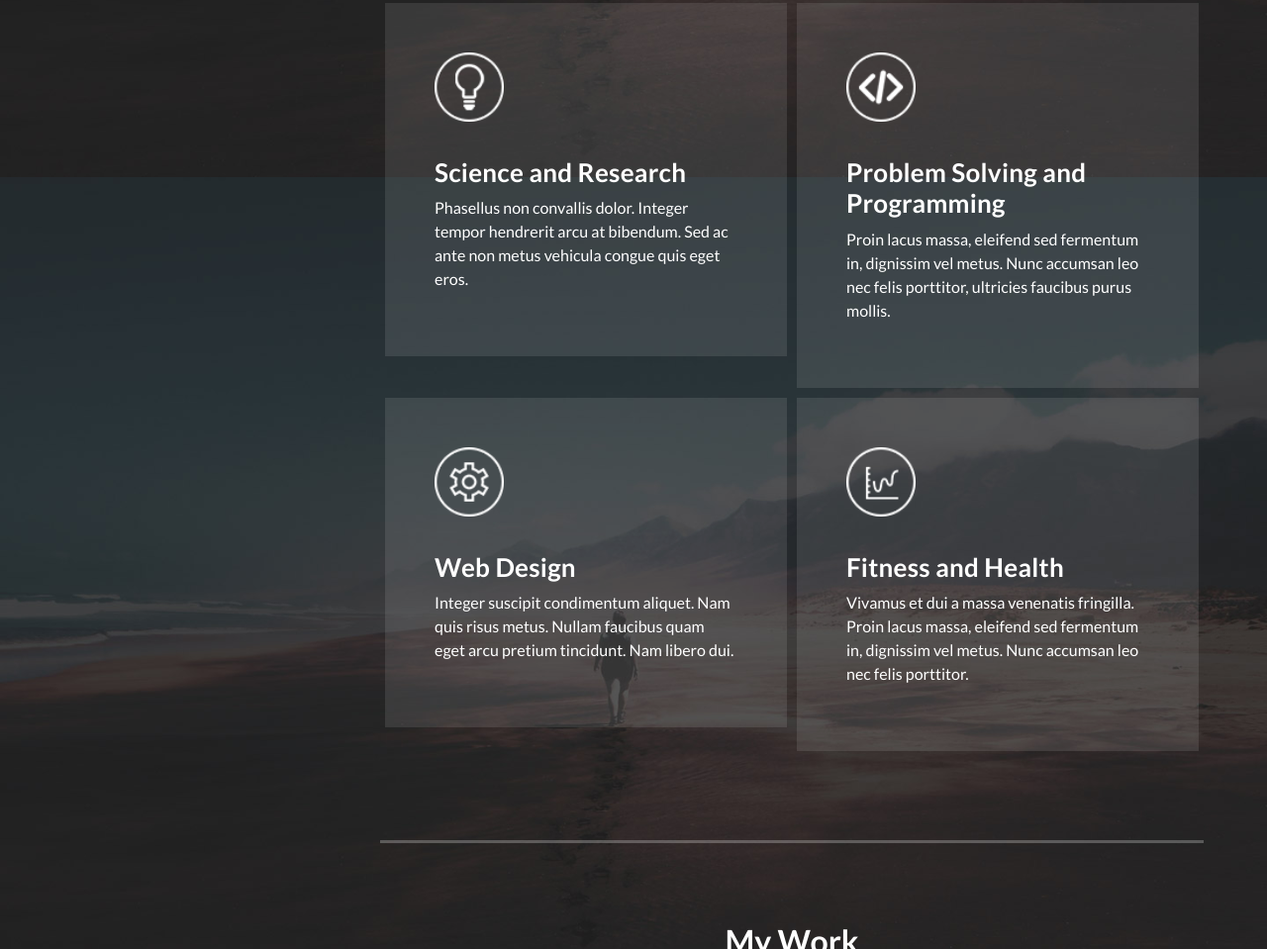
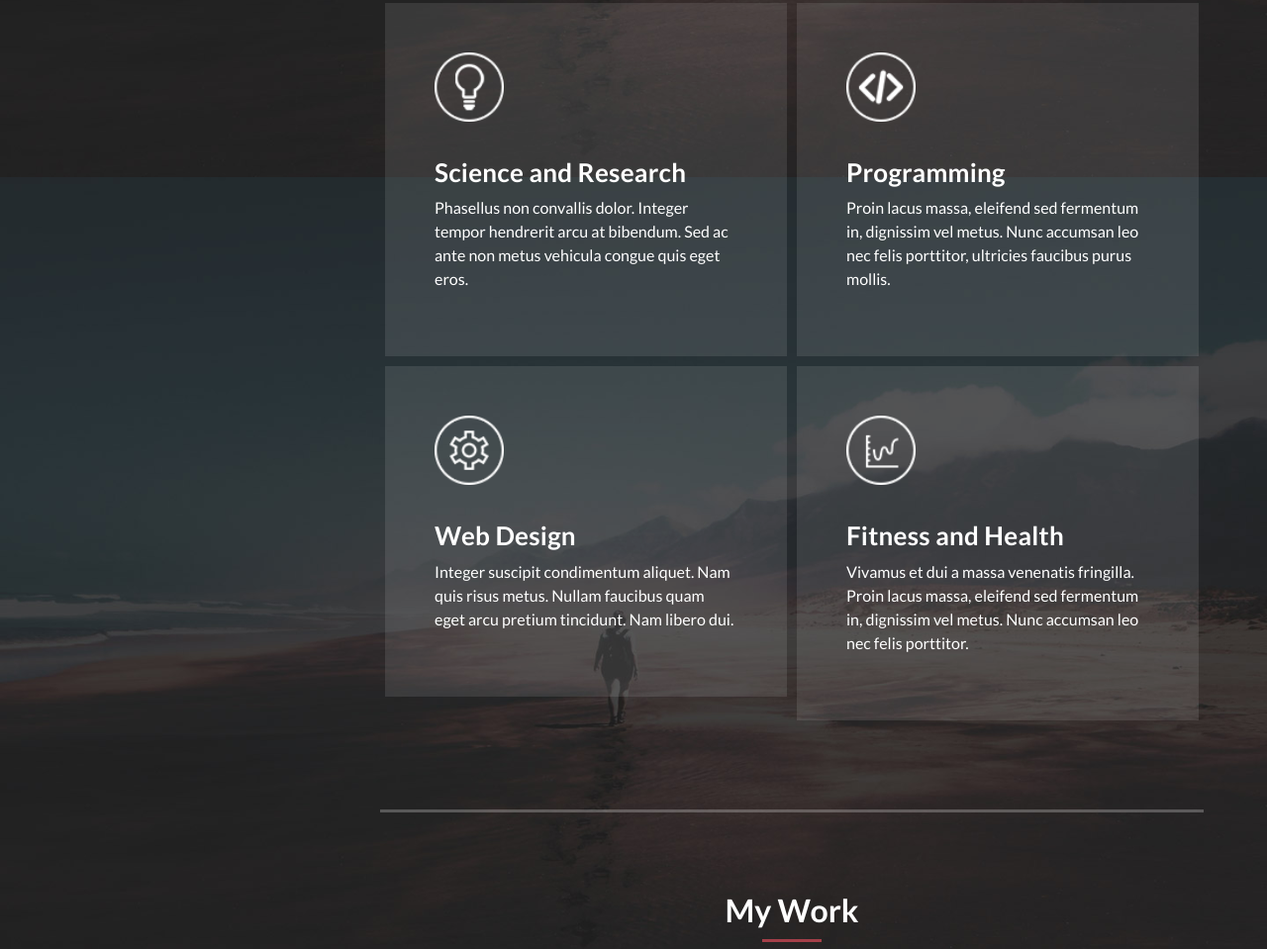
Before and after one commit to clayalag/clayalag.github.io, a plain HTML site: page index.html in a window 1280 px wide. Shown: the part 1421-2380 px from the top of the page at 99% size. Drawn offline with Linux system fonts and the light colour scheme; files whose address does not match are found by name.

Commit message:
Update index.html

```diff
--- a/index.html
+++ b/index.html
@@ -167,7 +167,7 @@ https://templatemo.com/tm-531-reflux
             <div class="col-md-6">
               <div class="service-item">
                 <div class="second-service-icon service-icon"></div>
-                <h4>Problem Solving and Programming</h4>
+                <h4>Programming</h4>
                 <p>
                   Proin lacus massa, eleifend sed fermentum in, dignissim vel
                   metus. Nunc accumsan leo nec felis porttitor, ultricies
```
